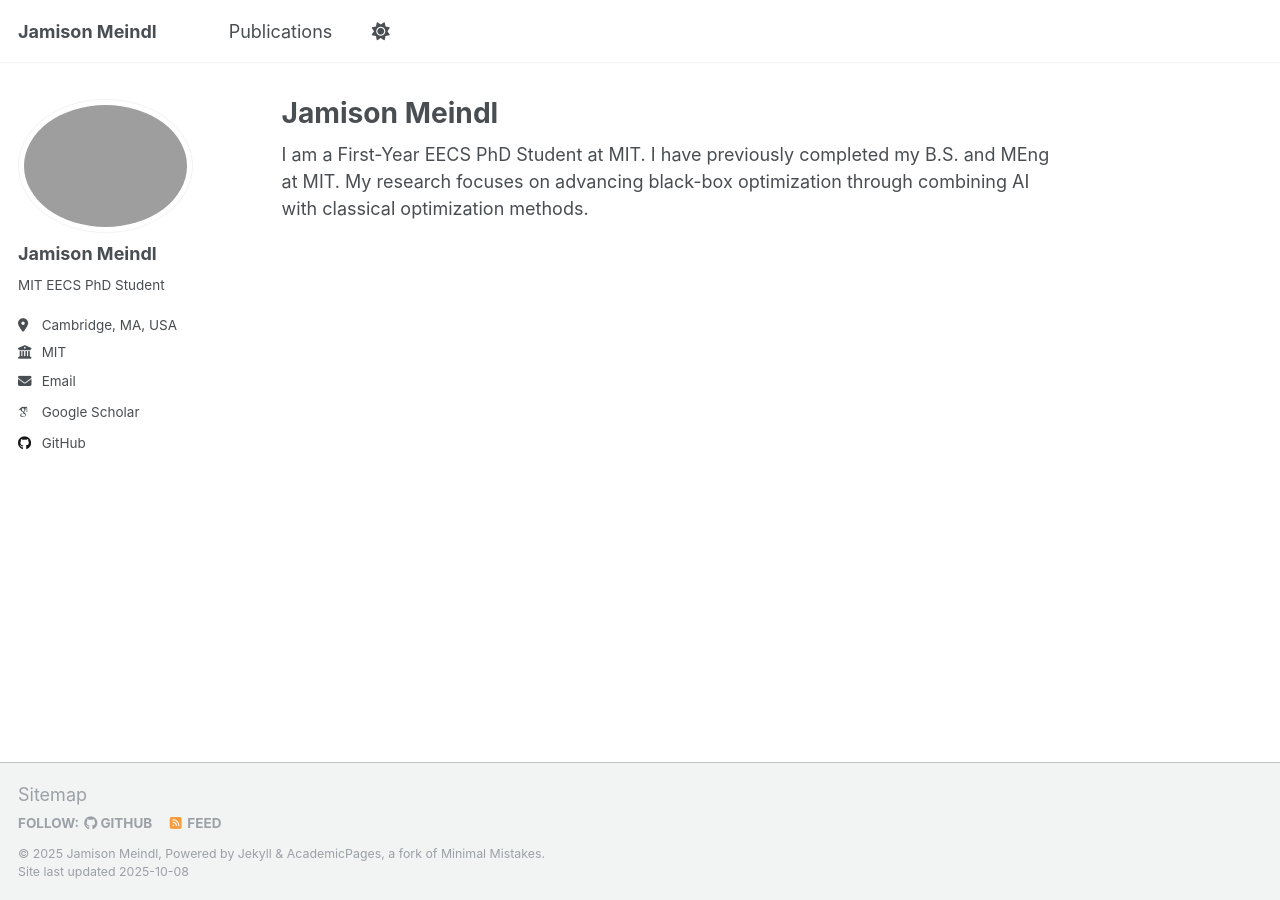
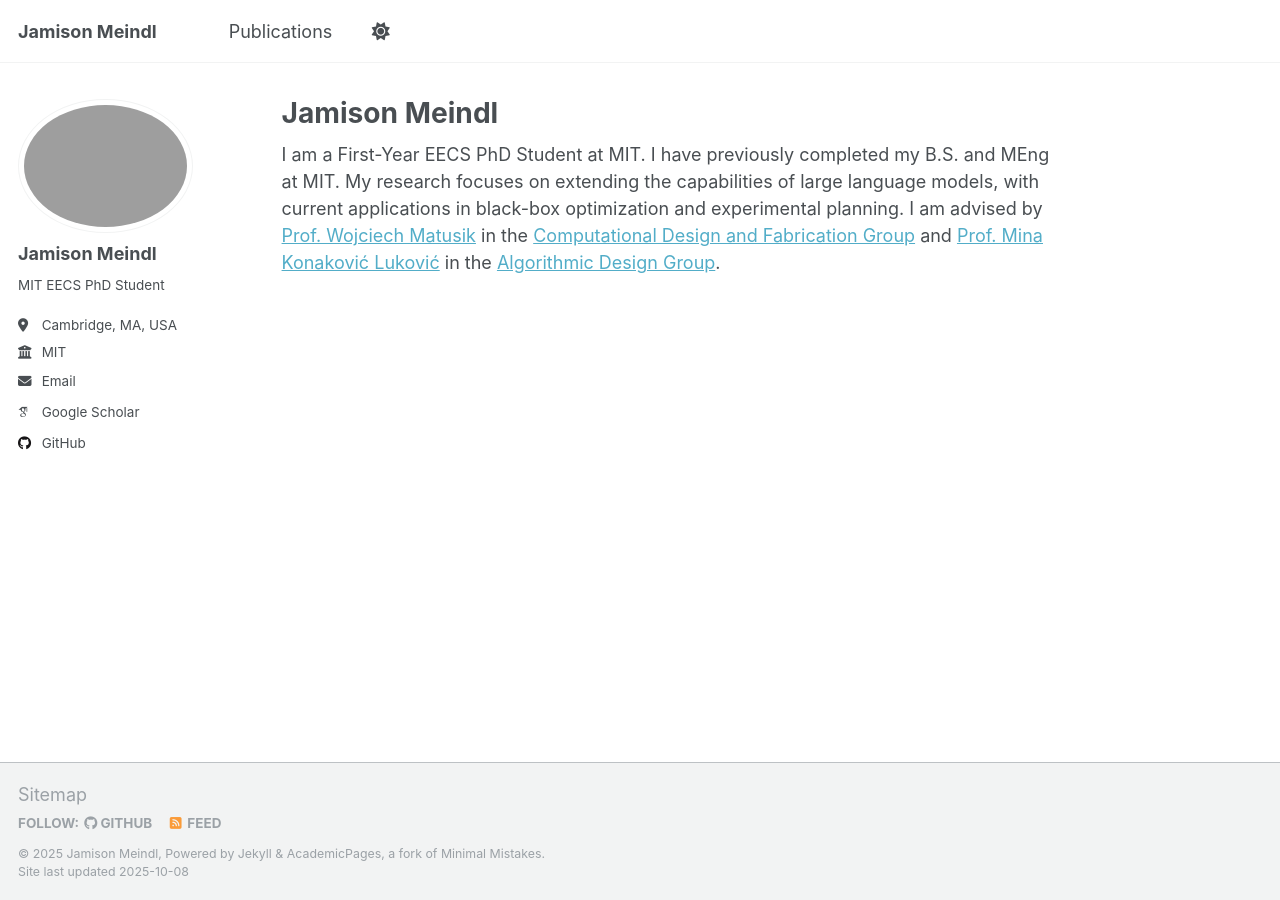
Before and after one commit to jamisonmeindl/jamisonmeindl.github.io, a Jekyll site: the page built from _pages/about.md, in a window 1280 px wide. Built offline with Jekyll 4.4.1, drawn with Linux system fonts in a browser that asks for light colours; some web fonts are replaced; a script that is not in the unit is left out.

Commit message:
Update about.md

```diff
--- a/_pages/about.md
+++ b/_pages/about.md
@@ -7,4 +7,4 @@ redirect_from:
   - /about.html
 ---
 
-I am a First-Year EECS PhD Student at MIT. I have previously completed my B.S. and MEng at MIT. My research focuses on advancing black-box optimization through combining AI with classical optimization methods.
+I am a First-Year EECS PhD Student at MIT. I have previously completed my B.S. and MEng at MIT. My research focuses on extending the capabilities of large language models, with current applications in black-box optimization and experimental planning. I am advised by [Prof. Wojciech Matusik](https://people.csail.mit.edu/wojciech/) in the [Computational Design and Fabrication Group](https://cdfg.mit.edu) and [Prof. Mina Konaković Luković](https://people.csail.mit.edu/mina/) in the [Algorithmic Design Group](https://adg.csail.mit.edu/).
```
